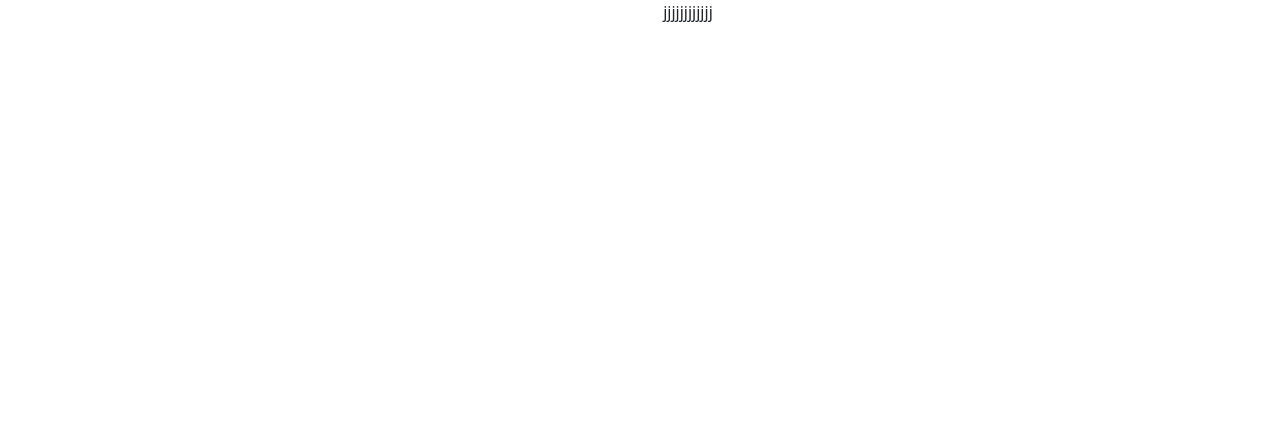
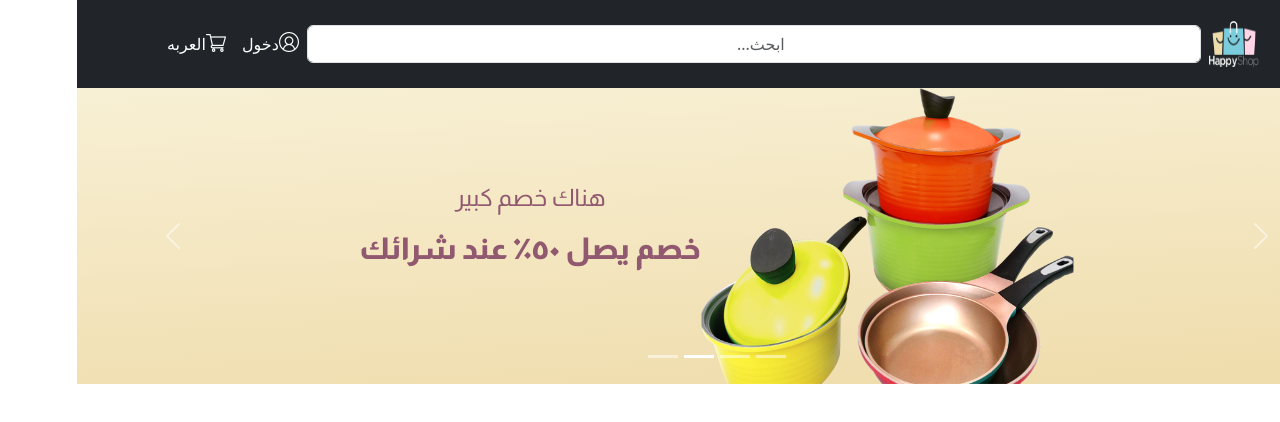
Before and after one commit to MahmoudAliKhider/webshop-react, a React (Create React App) app: page / in a window 1280 px wide. Shown: the top 422 px of the page. Built offline with nearby package versions, Linux system fonts and the light colour scheme; a web font is replaced by a local one.

Commit message:
create navbar and slider

```diff
--- a/src/App.js
+++ b/src/App.js
@@ -1,8 +1,9 @@
+import HomePage from "./pages/Home/HomePage";
 
 function App() {
   return (
-    <div className="text-center">
- jjjjjjjjjjjj
+    <div>
+      <HomePage />
     </div>
   );
 }
--- /dev/null
+++ b/src/components/Home/Slider.js
@@ -0,0 +1,78 @@
+import React, { useState } from 'react'
+import { Carousel } from 'react-bootstrap'
+
+import sliderimg from "../../images/slider1.png";
+import slider4 from "../../images/slider4.png";
+import prod3 from "../../images/prod3.png";
+import prod4 from "../../images/prod4.png";
+
+const Slider = () => {
+  const [index, setIndex] = useState(0)
+  const handleSelect = (selectedIndex) => {
+    setIndex(selectedIndex)
+  }
+  return (
+    <Carousel activeIndex={index} onSelect={handleSelect}>
+      <Carousel.Item className="slider-background" interval={2000}>
+        <div className="d-flex flex-row justify-content-center align-items-center">
+          <img
+            style={{ height: "296px", width: "313.53px" }}
+            className=""
+            src={slider4}
+            alt="First slide"
+          />
+          <div className="">
+            <h3 className="slider-title">هناك خصم كبير</h3>
+            <p className="slider-text">خصم يصل ٥٠٪ عند شرائك</p>
+          </div>
+        </div>
+      </Carousel.Item>
+      <Carousel.Item className="slider-background2" interval={2000}>
+        <div className="d-flex flex-row justify-content-center align-items-center">
+          <img
+            style={{ height: "296px", width: "313.53px" }}
+            className=""
+            src={sliderimg}
+            alt="First slide"
+          />
+          <div className="">
+            <h3 className="slider-title">هناك خصم كبير</h3>
+            <p className="slider-text">خصم يصل ٥٠٪ عند شرائك</p>
+          </div>
+        </div>
+      </Carousel.Item>
+
+      <Carousel.Item className="slider-background3" interval={2000}>
+        <div className="d-flex flex-row justify-content-center align-items-center">
+          <img
+            style={{ height: "296px", width: "373.53px" }}
+            className=""
+            src={prod3}
+            alt="First slide"
+          />
+          <div className="">
+            <h3 className="slider-title">هناك خصم كبير</h3>
+            <p className="slider-text">خصم يصل ٥٠٪ عند شرائك</p>
+          </div>
+        </div>
+      </Carousel.Item>
+
+      <Carousel.Item className="slider-background4" interval={2000}>
+        <div className="d-flex flex-row justify-content-center align-items-center">
+          <img
+            style={{ height: "296px", width: "373.53px" }}
+            className=""
+            src={prod4}
+            alt="First slide"
+          />
+          <div className="">
+            <h3 className="slider-title">هناك خصم كبير</h3>
+            <p className="slider-text">خصم يصل ٥٠٪ عند شرائك</p>
+          </div>
+        </div>
+      </Carousel.Item>
+    </Carousel>
+  )
+}
+
+export default Slider
--- /dev/null
+++ b/src/components/Uitily/NavBarLogin.js
@@ -0,0 +1,43 @@
+import React from 'react'
+import { Navbar, Container, FormControl, Nav } from 'react-bootstrap'
+import logo from '../../images/logo.png'
+import login from '../../images/login.png'
+import cart from '../../images/cart.png'
+
+const NavBarLogin = () => {
+  return (
+    <Navbar className="sticky-top" bg="dark" variant="dark" expand="sm">
+      <Container>
+        <Navbar.Brand>
+          <a href='/'>
+            <img src={logo} className='logo' alt='logo' />
+          </a>
+        </Navbar.Brand>
+        <Navbar.Toggle aria-controls="basic-navbar-nav" />
+        <Navbar.Collapse id="basic-navbar-nav">
+          <FormControl
+            type="search"
+            placeholder="ابحث..."
+            className="me-2 w-100 text-center"
+            aria-label="Search"
+          />
+          <Nav className="me-auto">
+            <Nav.Link href='/login'
+              className="nav-text d-flex mt-3 justify-content-center">
+              <img src={login} className="login-img" alt="sfvs" />
+              <p style={{ color: "white" }}>دخول</p>
+            </Nav.Link>
+            <Nav.Link href='/cart'
+              className="nav-text d-flex mt-3 justify-content-center"
+              style={{ color: "white" }}>
+              <img src={cart} className="login-img" alt="sfvs" />
+              <p style={{ color: "white" }}>العربه</p>
+            </Nav.Link>
+          </Nav>
+        </Navbar.Collapse>
+      </Container>
+    </Navbar>
+  )
+}
+
+export default NavBarLogin
--- /dev/null
+++ b/src/pages/Home/HomePage.js
@@ -0,0 +1,14 @@
+import React from 'react'
+import NavBarLogin from '../../components/Uitily/NavBarLogin'
+import Slider from '../../components/Home/Slider'
+
+const HomePage = () => {
+    return (
+        <div >
+            <NavBarLogin />
+            <Slider />
+        </div>
+    )
+}
+
+export default HomePage
```
